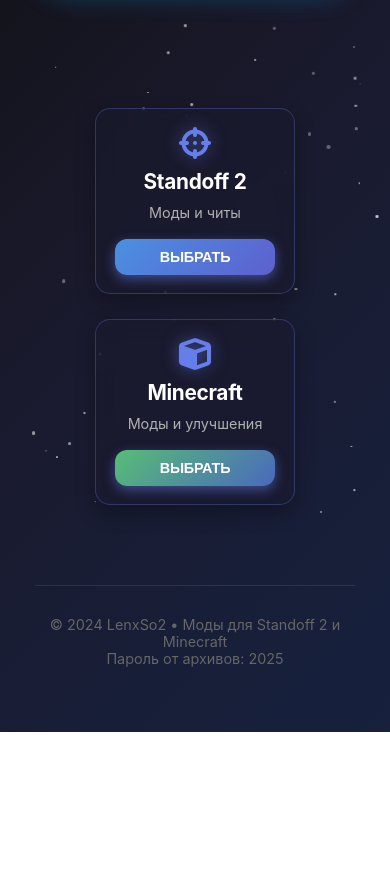
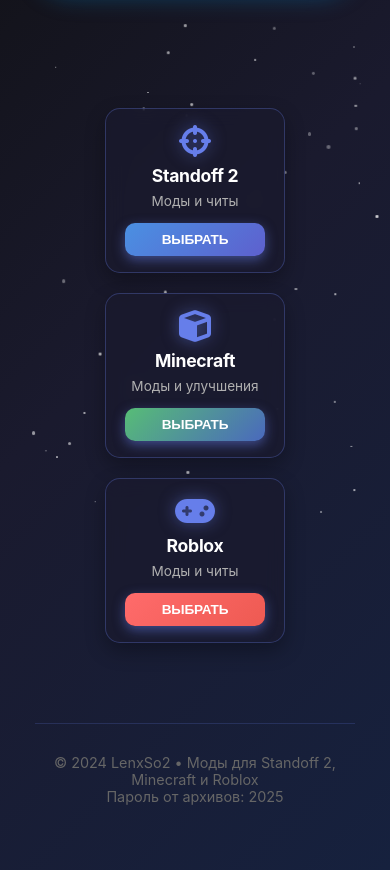
Before and after one commit to LenxSo2/LenxSo2.github.io, a plain HTML site: page index.html in a window 390 px wide. Shown: the part 316-1186 px from the top of the page. Before the commit the page ends 1048 px from the top, so only its background shows below. Drawn offline with Linux system fonts and the light colour scheme.

Commit message:
Update index.html

```diff
--- a/index.html
+++ b/index.html
@@ -3,7 +3,7 @@
 <head>
     <meta charset="UTF-8">
     <meta name="viewport" content="width=device-width, initial-scale=1.0">
-    <title>LenxSo2 - Моды для Standoff 2 и Minecraft</title>
+    <title>LenxSo2 - Моды для Standoff 2, Minecraft и Roblox</title>
     <link rel="stylesheet" href="https://cdnjs.cloudflare.com/ajax/libs/font-awesome/6.5.0/css/all.min.css">
     <style>
         * {
@@ -146,7 +146,7 @@
         .game-selector {
             display: flex;
             justify-content: center;
-            gap: 25px;
+            gap: 20px;
             margin: 80px 0;
             flex-wrap: wrap;
         }
@@ -156,8 +156,8 @@
             cursor: pointer;
             transition: transform 0.3s ease;
             position: relative;
-            min-width: 200px;
-            padding: 20px;
+            min-width: 180px;
+            padding: 18px;
             border-radius: 15px;
             background: rgba(26, 26, 46, 0.7);
             border: 1px solid rgba(102, 126, 234, 0.3);
@@ -172,8 +172,8 @@
         }
 
         .game-icon {
-            font-size: 2.5rem;
-            margin-bottom: 10px;
+            font-size: 2.2rem;
+            margin-bottom: 8px;
             display: block;
             text-align: center;
             color: #667eea;
@@ -181,9 +181,9 @@
         }
 
         .game-title {
-            font-size: 1.4rem;
+            font-size: 1.2rem;
             font-weight: 700;
-            margin-bottom: 8px;
+            margin-bottom: 6px;
             color: #ffffff;
             text-align: center;
             letter-spacing: -0.3px;
@@ -191,20 +191,20 @@
 
         .game-description {
             color: #b0b0b0;
-            line-height: 1.5;
-            margin-bottom: 15px;
-            font-size: 0.9rem;
+            line-height: 1.4;
+            margin-bottom: 12px;
+            font-size: 0.85rem;
             text-align: center;
             font-weight: 400;
         }
 
         .game-btn {
-            padding: 12px 25px;
+            padding: 10px 20px;
             background: linear-gradient(135deg, #667eea 0%, #764ba2 100%);
             color: #ffffff;
             border: none;
-            border-radius: 12px;
-            font-size: 0.95rem;
+            border-radius: 10px;
+            font-size: 0.9rem;
             font-weight: 600;
             cursor: pointer;
             transition: all 0.3s ease;
@@ -213,7 +213,7 @@
             box-shadow: 0 4px 12px rgba(102, 126, 234, 0.5);
             letter-spacing: -0.2px;
             width: 100%;
-            max-width: 160px;
+            max-width: 140px;
         }
 
         .game-btn:hover {
@@ -229,12 +229,20 @@
             background: linear-gradient(135deg, #57bd76 0%, #4a69bd 100%);
         }
 
+        .roblox-btn {
+            background: linear-gradient(135deg, #ff6b6b 0%, #ee5a52 100%);
+        }
+
         .standoff2-btn:hover {
             box-shadow: 0 8px 20px rgba(74, 144, 226, 0.7);
         }
 
         .minecraft-btn:hover {
             box-shadow: 0 8px 20px rgba(87, 189, 118, 0.7);
+        }
+
+        .roblox-btn:hover {
+            box-shadow: 0 8px 20px rgba(255, 107, 107, 0.7);
         }
 
         .back-btn {
@@ -430,12 +438,12 @@
             .game-selector {
                 flex-direction: column;
                 align-items: center;
-                gap: 25px;
+                gap: 20px;
             }
 
             .game-option {
-                min-width: 200px;
-                padding: 18px;
+                min-width: 180px;
+                padding: 16px;
             }
 
             .game-icon {
@@ -443,12 +451,12 @@
             }
 
             .game-title {
-                font-size: 1.3rem;
+                font-size: 1.1rem;
             }
 
             .game-btn {
-                padding: 10px 20px;
-                font-size: 0.9rem;
+                padding: 9px 18px;
+                font-size: 0.85rem;
             }
 
             .mods-grid {
@@ -467,7 +475,7 @@
     <div class="container">
         <header>
             <h1 class="logo">LENXSO2</h1>
-            <p class="subtitle">Моды и патчи для Standoff 2 и Minecraft</p>
+            <p class="subtitle">Моды и патчи для Standoff 2, Minecraft и Roblox</p>
             <a href="https://t.me/lenxso2" class="telegram-link" target="_blank">
                 <i class="fab fa-telegram"></i>
                 <span>Официальный Telegram канал</span>
@@ -486,6 +494,12 @@
                 <h2 class="game-title">Minecraft</h2>
                 <p class="game-description">Моды и улучшения</p>
                 <button class="game-btn minecraft-btn">ВЫБРАТЬ</button>
+            </div>
+            <div class="game-option" onclick="selectGame('roblox')">
+                <i class="fas fa-gamepad game-icon"></i>
+                <h2 class="game-title">Roblox</h2>
+                <p class="game-description">Моды и читы</p>
+                <button class="game-btn roblox-btn">ВЫБРАТЬ</button>
             </div>
         </div>
 
@@ -538,8 +552,26 @@
             </div>
         </div>
 
+        <div id="robloxContent" class="hidden">
+            <a href="#" class="back-btn" onclick="showGameSelection()">← Назад к выбору игры</a>
+
+            <div class="password-info">
+                🔑 Пароль от всех архивов: <strong>2025</strong>
+            </div>
+
+            <div class="mods-grid">
+                <!-- Xeno Mod -->
+                <div class="mod-card">
+                    <div class="mod-icon">👽</div>
+                    <h3 class="mod-title">👽 Xeno 👽</h3>
+                    <p class="mod-description">Продвинутый чит для Roblox с расширенными возможностями, включая визуальные улучшения, скрипты и уникальные функции для максимального игрового опыта.</p>
+                    <a href="https://f68.workupload.com/download/272E9W62PRs" class="download-btn" download>СКАЧАТЬ XENO</a>
+                </div>
+            </div>
+        </div>
+
         <footer>
-            <p>© 2024 LenxSo2 • Моды для Standoff 2 и Minecraft</p>
+            <p>© 2024 LenxSo2 • Моды для Standoff 2, Minecraft и Roblox</p>
             <p>Пароль от архивов: 2025</p>
         </footer>
     </div>
@@ -552,12 +584,15 @@
                 document.getElementById('standoff2Content').classList.remove('hidden');
             } else if (game === 'minecraft') {
                 document.getElementById('minecraftContent').classList.remove('hidden');
+            } else if (game === 'roblox') {
+                document.getElementById('robloxContent').classList.remove('hidden');
             }
         }
 
         function showGameSelection() {
             document.getElementById('standoff2Content').classList.add('hidden');
             document.getElementById('minecraftContent').classList.add('hidden');
+            document.getElementById('robloxContent').classList.add('hidden');
             document.getElementById('gameSelection').classList.remove('hidden');
         }
 
```
